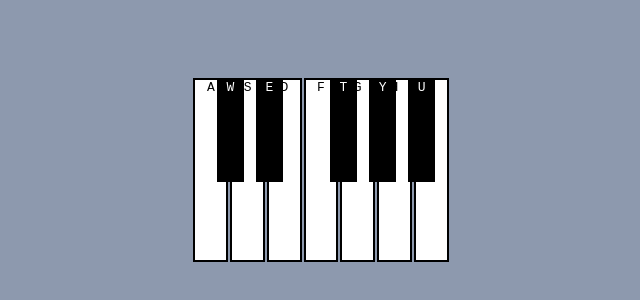
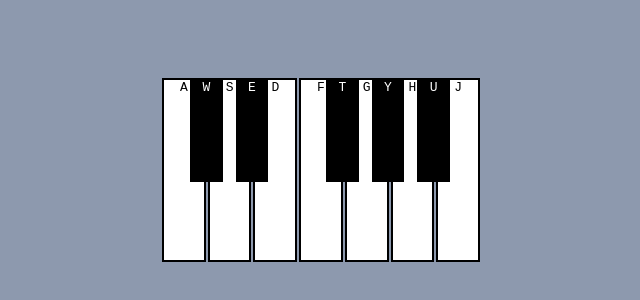
Before and after one commit to Papamus/Virtual-Piano, a plain HTML site: page index.html in a window 1280 px wide. Shown: the part 222-522 px from the top of the page, without its empty margins (320-960 px from the left). Drawn offline with Linux system fonts and the light colour scheme.

Commit message:
Alignment adjustments

```diff
--- a/script.js
+++ b/script.js
@@ -1,6 +1,5 @@
 document.addEventListener("keydown", function (keyPress){
     let keySound;
-    // console.log(keyPress);
     switch (keyPress.code){
         case ('KeyA'):
             keySound = new Audio("white_keys/A.mp3");
--- a/styles.css
+++ b/styles.css
@@ -20,9 +20,9 @@ body {
 }
 .white-keys{
     display: flex;
-    justify-content: center;
+    justify-content: space-between;
     position: absolute;
-    width: 60%;
+    width: 25%;
     height: 200px;
     z-index: 1;
 
@@ -30,7 +30,7 @@ body {
 .white-tile{
     background-color: white;
     display: inline-block;
-    width: 4%;
+    width: 15%;
     height: 90%;
     text-align: center;
     border: 2px solid black;
@@ -42,20 +42,21 @@ body {
     display: flex;
     justify-content: center;
     position: absolute;
-    width: 60%;
-    height: inherit;
+    width: 25%;
+    height: 200px;
     z-index: 2;
 }
 .black-tile{
     background-color: black;
     display: inline-block;
-    width: 3%;
+    width: 9%;
     height: 50%;
     text-align: center;
     border: 2px solid black;
-    margin-left: 12px;
+    margin-left: 2%;
+    margin-right: 2%;
     color: white;
 }
 .break-tile{
-    margin-left: 47px;
+    margin-left: 16%;
 }
```
